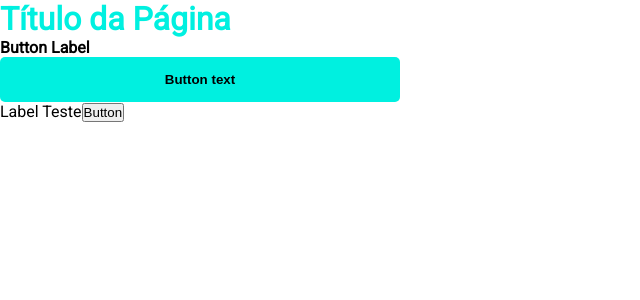
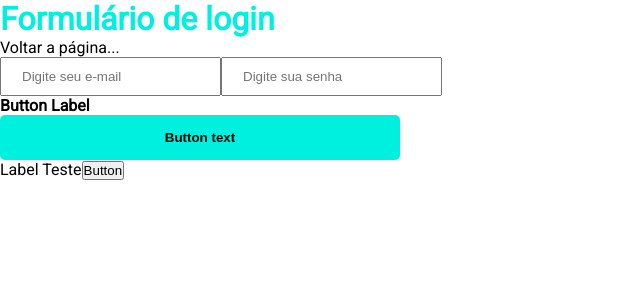
Before and after one commit to RuanL-Dev/growth-reactjs-revisao, a Next.js app: page / in a window 1280 px wide. Shown: the top 300 px of the page, without its empty margins (0-640 px from the left). Built offline with nearby package versions, Linux system fonts and the light colour scheme.

Commit message:
Criado onClick

```diff
--- a/pages/index.jsx
+++ b/pages/index.jsx
@@ -1,11 +1,21 @@
 import Title from '../src/components/title/Title'
 import Button from '../src/components/button/Button'
+import Input from '../src/components/input/Input'
 
 export default function HomePage() {
+  const handleLabelClick = () => {
+    console.log('HANDLE LABEL CLICK')
+  }
+
   return (
     <>
-      <Title>Título da Página</Title>
-      <Button>Botão</Button>
+      <Title onClick={handleLabelClick}>Formulário de login</Title>
+      <label onClick={handleLabelClick}>Voltar a página...</label>
+      <form>
+        <Input type="email" placeholder="Digite seu e-mail" />
+        <Input type="password" placeholder="Digite sua senha" />
+        <Button onClick={handleLabelClick}>Botão</Button>
+      </form>
       <label>Label Teste</label>
       <button>Button</button>
     </>
--- /dev/null
+++ b/src/components/input/Input.jsx
@@ -0,0 +1,9 @@
+import styled from 'styled-components'
+
+const StyledInput = styled.input`
+  padding: 10px 20px;
+`
+
+export default function Input(props) {
+  return <StyledInput {...props} />
+}
--- a/src/components/title/Title.jsx
+++ b/src/components/title/Title.jsx
@@ -4,6 +4,6 @@
   color: ${(props) => props.theme.primary};
 `
 
-export default function Title({ children }) {
-  return <StyledTitle>{children}</StyledTitle>
+export default function Title({ children, onClick }) {
+  return <StyledTitle onClick={onClick}>{children}</StyledTitle>
 }
```
